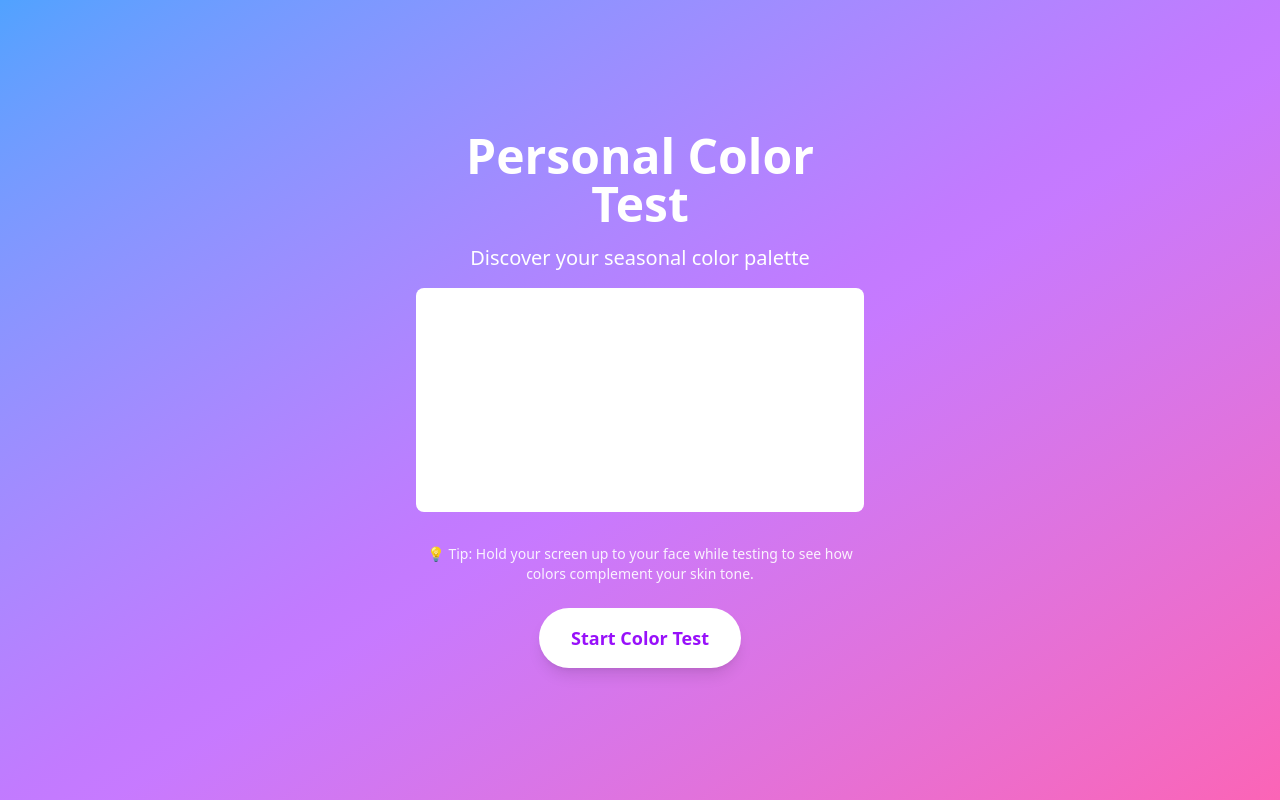
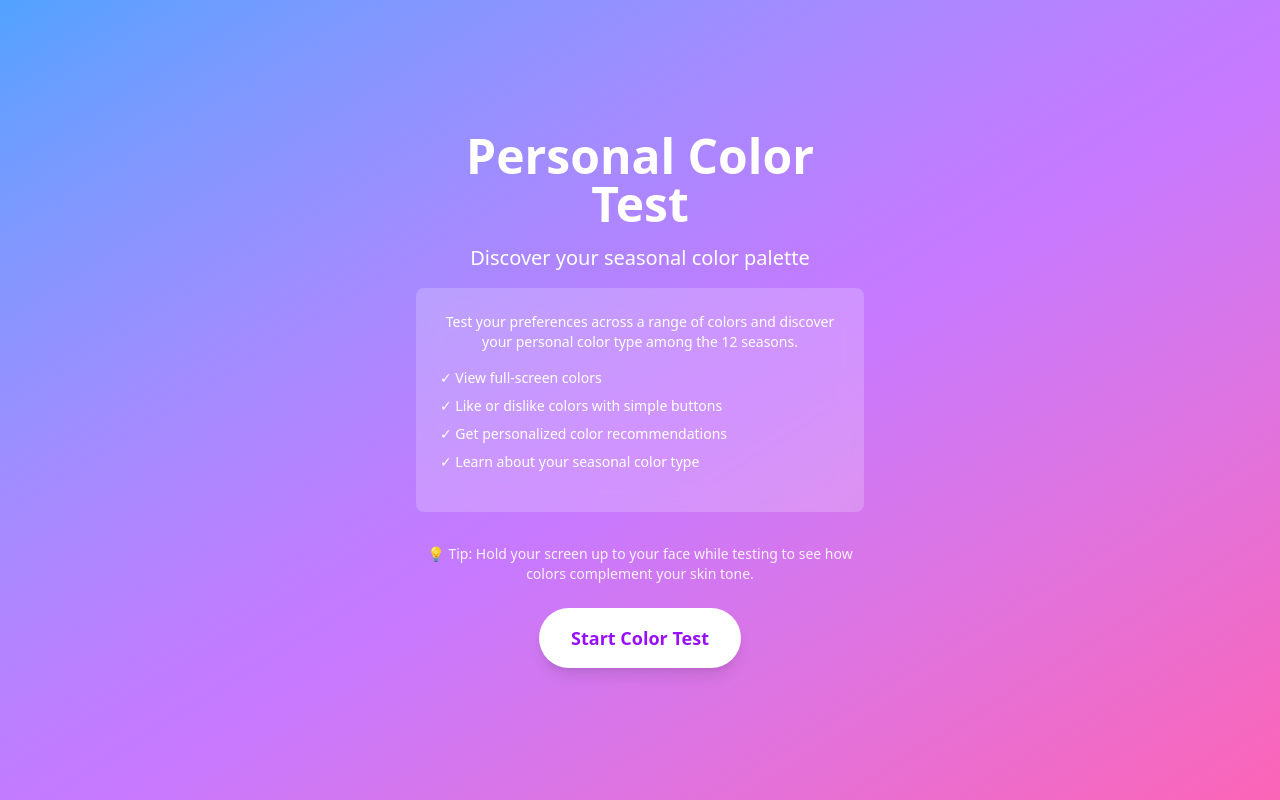
Before and after one commit to sadie100/personal-color-test, a React (Vite) app: page /results in a window 1280 px wide. Built offline with nearby package versions, Linux system fonts and the light colour scheme.

Commit message:
fix: tailwind v3 이전 문법을 쓰고 있어 스타일 지정이 안 되던 부분을 수정함

```diff
--- a/src/components/Home.jsx
+++ b/src/components/Home.jsx
@@ -5,7 +5,7 @@ export const Home = ({ onStart }) => {
         <h1 className="text-5xl font-bold mb-4">Personal Color Test</h1>
         <p className="text-xl mb-4">Discover your seasonal color palette</p>
 
-        <div className="bg-white bg-opacity-20 rounded-lg p-6 mb-8 backdrop-blur-md">
+        <div className="bg-white/20 rounded-lg p-6 mb-8 backdrop-blur-md">
           <p className="text-sm mb-4">
             Test your preferences across a range of colors and discover your personal color type among the 12 seasons.
           </p>
--- a/src/components/ProgressBar.jsx
+++ b/src/components/ProgressBar.jsx
@@ -2,7 +2,7 @@ export const ProgressBar = ({ current, total }) => {
   const percentage = (current / total) * 100;
 
   return (
-    <div className="absolute top-0 left-0 right-0 h-1 bg-gray-300 bg-opacity-30">
+    <div className="absolute top-0 left-0 right-0 h-1 bg-gray-300/30">
       <div
         className="h-full bg-white transition-all duration-300"
         style={{ width: `${percentage}%` }}
```
